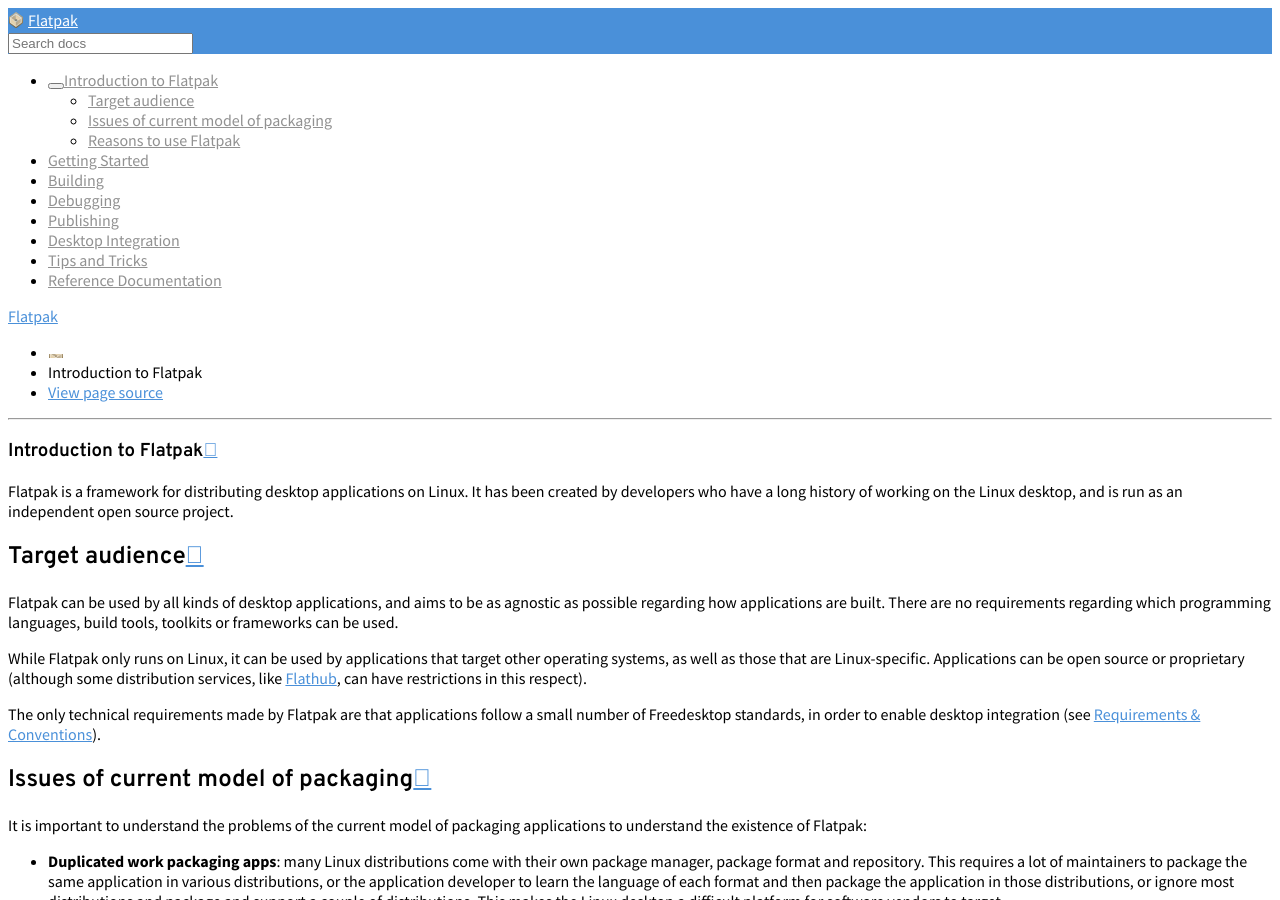
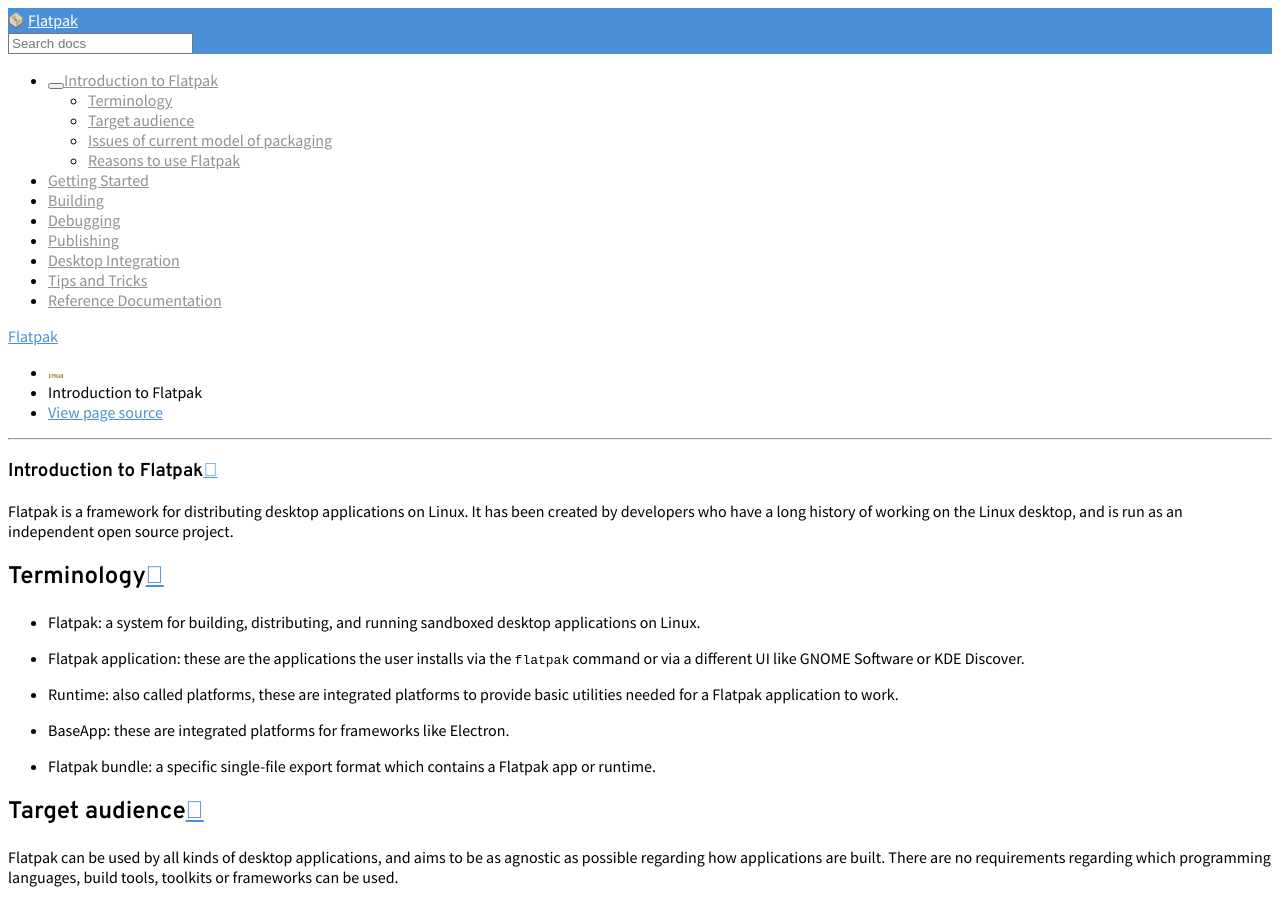
Before and after one commit to flatpak/flatpak-docs, a Sphinx documentation site: the page built from docs/introduction.rst, in a window 1280 px wide and 900 px high. Built offline with Sphinx 7.4.7 and the Read the Docs theme 2.0.0, drawn with Linux system fonts in a browser that asks for light colours.

Commit message:
Add Terminology

```diff
--- a/docs/introduction.rst
+++ b/docs/introduction.rst
@@ -4,6 +4,17 @@ Introduction to Flatpak
 Flatpak is a framework for distributing desktop applications on Linux. It
 has been created by developers who have a long history of working on the
 Linux desktop, and is run as an independent open source project.
+
+Terminology
+-----------
+
+- Flatpak: a system for building, distributing, and running sandboxed desktop applications on Linux.
+- Flatpak application: these are the applications the user installs via the ``flatpak`` command or via a
+  different UI like GNOME Software or KDE Discover.
+- Runtime: also called platforms, these are integrated platforms to provide basic utilities needed for a
+  Flatpak application to work.
+- BaseApp: these are integrated platforms for frameworks like Electron.
+- Flatpak bundle: a specific single-file export format which contains a Flatpak app or runtime.
 
 Target audience
 ---------------
```
